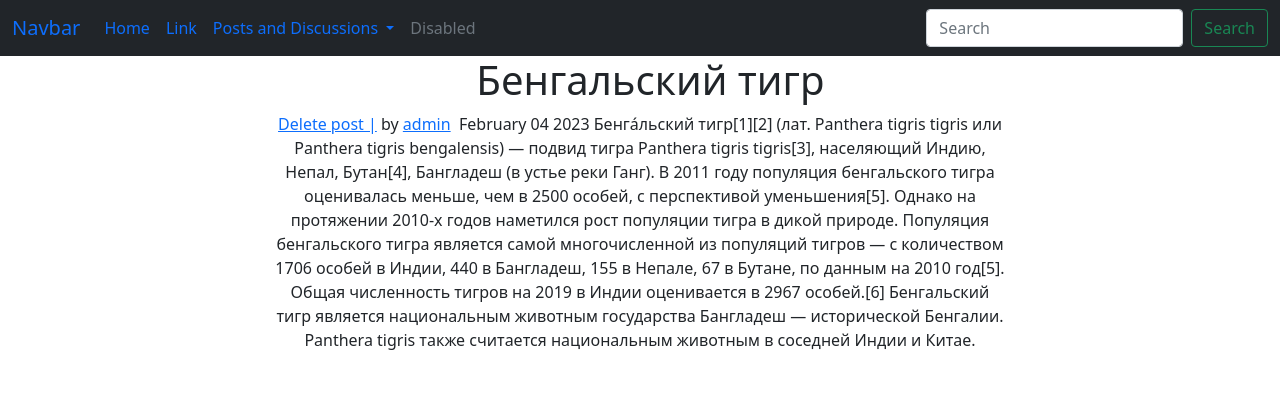
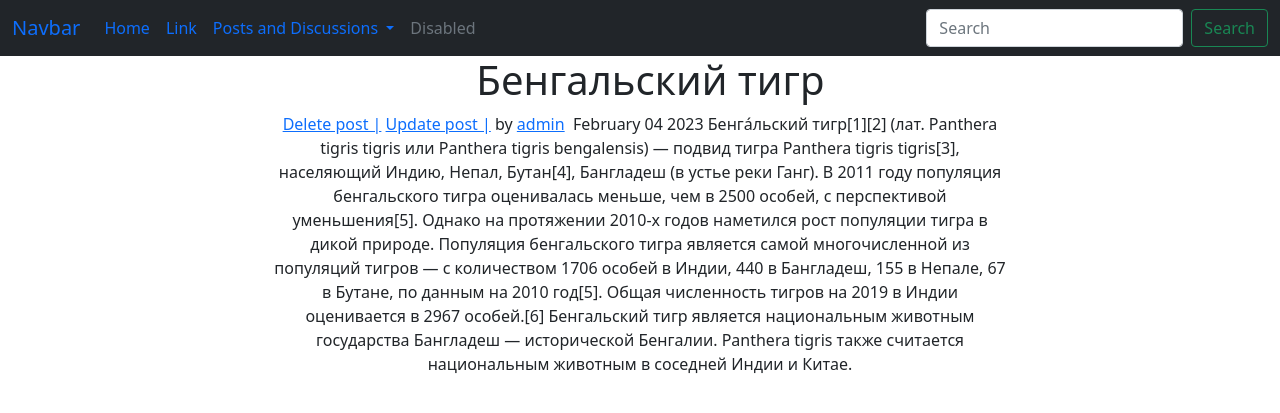
Before and after one commit to romanpikulenko/practice_django, a Django app: page /posts/2/detail/ in a window 1280 px wide. Shown: the top 413 px of the page. Run offline with Django 4.2, Linux system fonts and the light colour scheme; a user stored in the database is signed in; data comes from the database, SQL or seed files in the repository; both versions use the stored data as it was after the commit; some libraries are stand-ins or nearby versions.

Commit message:
Added Update post

```diff
--- a/blog/templates/blog/post_detail.html
+++ b/blog/templates/blog/post_detail.html
@@ -16,6 +16,7 @@
 
         {% if blog_post_detail.author == user %}
         <a href="{% url 'post-delete' blog_post_detail.id %}">Delete post |</a>
+        <a href="{% url 'post-update' blog_post_detail.id %}">Update post |</a>
         {% endif %}
         <span class="by">by</span> <a href="#">{{blog_post_detail.author}}</a>&nbsp;&nbsp;<span
           class="date">{{blog_post_detail.date_created|date:"F d Y"}} </span>
--- a/blog/templates/blog/user_posts.html
+++ b/blog/templates/blog/user_posts.html
@@ -18,7 +18,9 @@
         {% for post in blog_post_user_list %}
         <div class="intro">
             <h1 class="text-center" data-bss-hover-animate="pulse">&nbsp;
-                {{post.title}}
+                <a href="{% url 'post-detail' post.id %}">
+                    {{post.title}}
+                </a>
             </h1>
             <p class="text-center">
                 <span class="by">by</span>
--- a/blog/urls.py
+++ b/blog/urls.py
@@ -1,6 +1,6 @@
 from django.urls import path
 
-from .views import PostCreateView, PostDeleteView, PostDetailView, UserPostListView, index
+from .views import PostCreateView, PostDeleteView, PostDetailView, PostUpdateView, UserPostListView, index
 
 urlpatterns = [
     path("", index, name="blog-home"),
@@ -10,4 +10,5 @@ urlpatterns = [
     path("posts/<int:pk>/detail/", PostDetailView.as_view(), name="post-detail"),
     path("posts/<slug:slug>/detail/", PostDetailView.as_view(), name="post-detail"),
     path("posts/<int:pk>/delete/", PostDeleteView.as_view(), name="post-delete"),
+    path("post/<int:pk>/update/", PostUpdateView.as_view(), name="post-update"),
 ]
--- a/blog/views.py
+++ b/blog/views.py
@@ -5,7 +5,7 @@ from django.contrib.auth.mixins import LoginRequiredMixin, UserPassesTestMixin
 from django.db.models import QuerySet
 from django.shortcuts import get_object_or_404, render
 from django.urls import reverse_lazy
-from django.views.generic import CreateView, DeleteView, DetailView, ListView
+from django.views.generic import CreateView, DeleteView, DetailView, ListView, UpdateView
 
 from .models import Post
 
@@ -66,12 +66,12 @@ class PostDetailView(DetailView):
 
 # https://docs.djangoproject.com/en/4.1/topics/auth/default/
 # LoginRequiredMixin
-# When using class-based views, you can achieve the same behavior as with login_required by using the LoginRequiredMixin.
+# When using class-based views, you can achieve the same behavior as with login_required by using the LoginRequiredMixin
 # This mixin should be at the leftmost position in the inheritance list.
 # UserPassesTestMixin
 # When using class-based views, you can use the UserPassesTestMixin to do this.
 
-
+# https://docs.djangoproject.com/en/4.0/ref/class-based-views/generic-editing/#django.views.generic.edit.DeleteView
 class PostDeleteView(LoginRequiredMixin, UserPassesTestMixin, DeleteView):
     model = Post
     success_url = "/"
@@ -82,3 +82,19 @@ class PostDeleteView(LoginRequiredMixin, UserPassesTestMixin, DeleteView):
         post: Post = self.get_object()  # type: ignore
 
         return self.request.user == post.author
+
+
+# https://docs.djangoproject.com/en/4.0/ref/class-based-views/generic-editing/#updateview
+class PostUpdateView(LoginRequiredMixin, UserPassesTestMixin, UpdateView):
+    model = Post
+    fields = ["title", "content"]
+
+    def form_valid(self, form):
+        form.instance.author = self.request.user
+        return super().form_valid(form)
+
+    def test_func(self):
+
+        post: Post = self.get_object()  # type: ignore
+
+        return self.request.user == post.author
```
Also changed, not shown: db_1.sqlite3.
